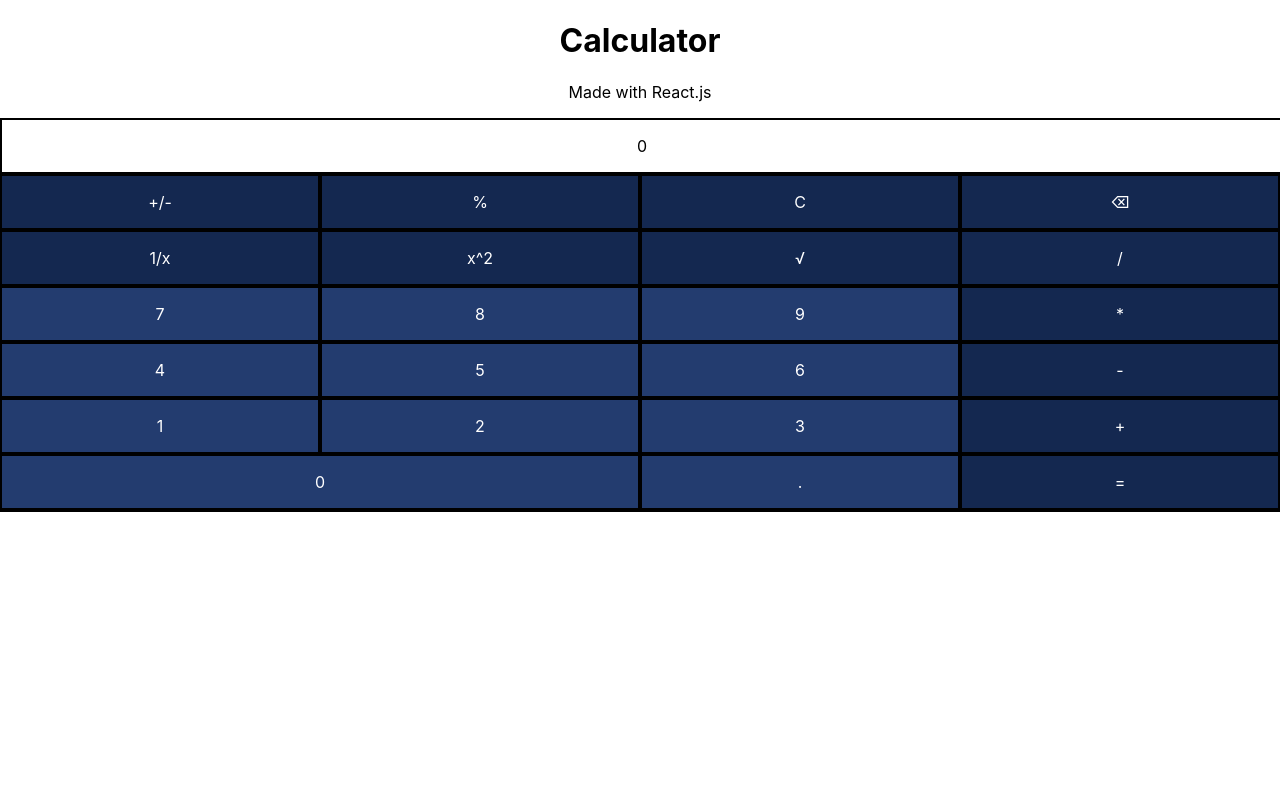
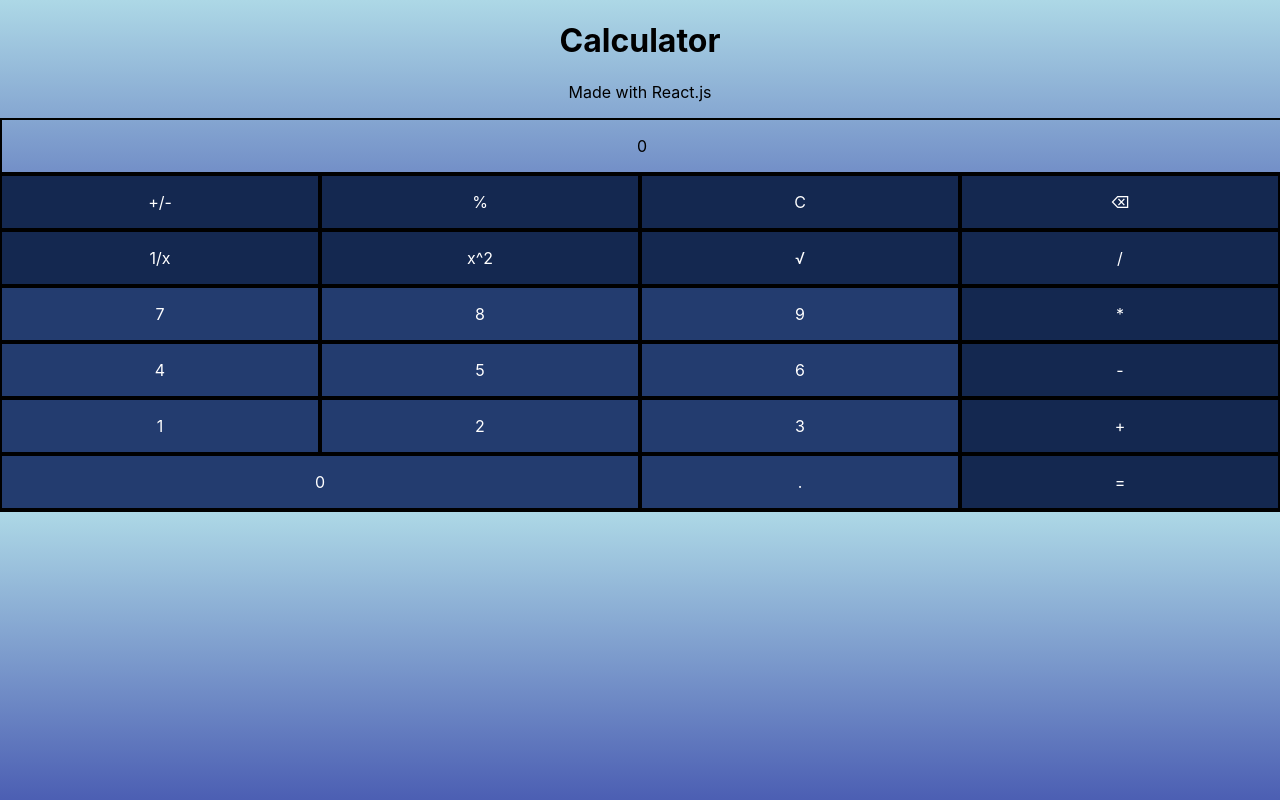
Before and after one commit to pravirchugh/Calculator, a React (Create React App) app: page / in a window 1280 px wide. Built offline with nearby package versions, Linux system fonts and the light colour scheme.

Commit message:
Changed background

```diff
--- a/src/App.css
+++ b/src/App.css
@@ -22,3 +22,6 @@ header {
 .doubleButtonElement {
   width: 50%;
 }
+html {
+  background-image: linear-gradient(lightblue, darkblue);
+}
```
